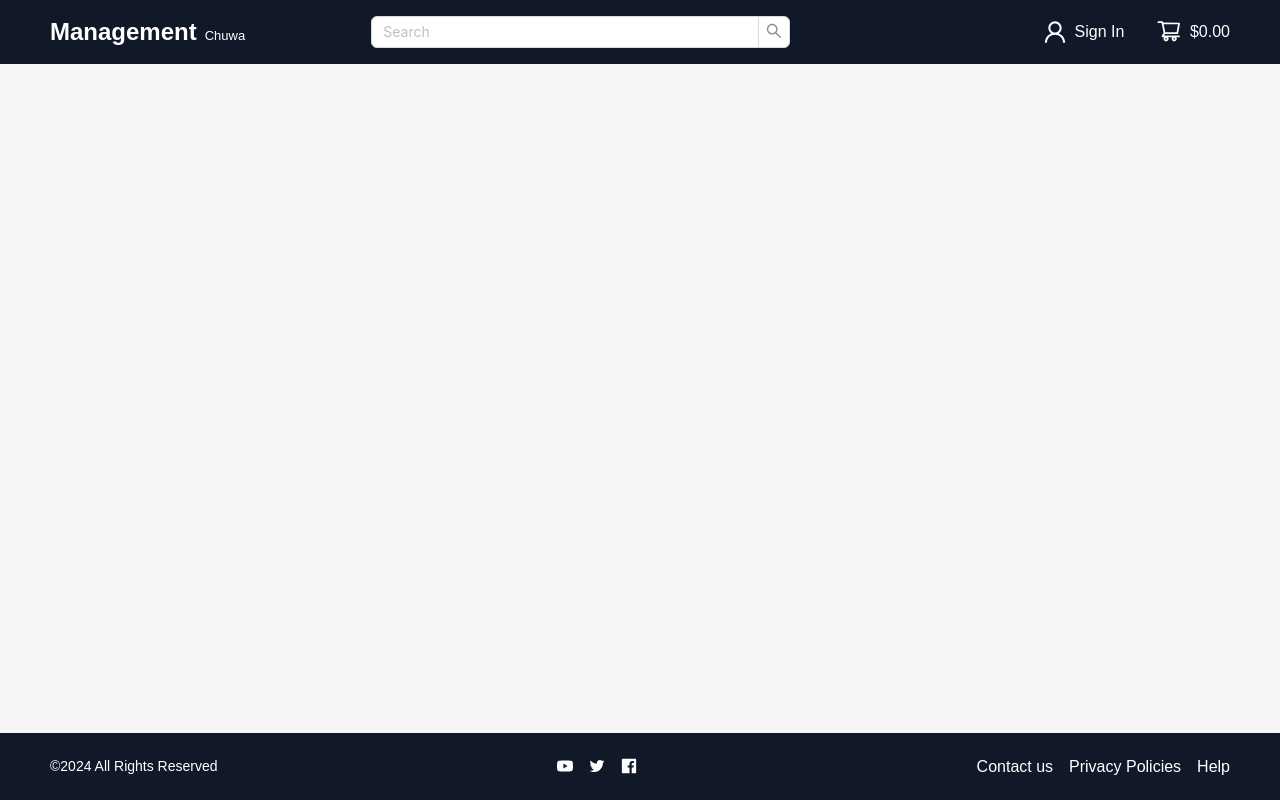
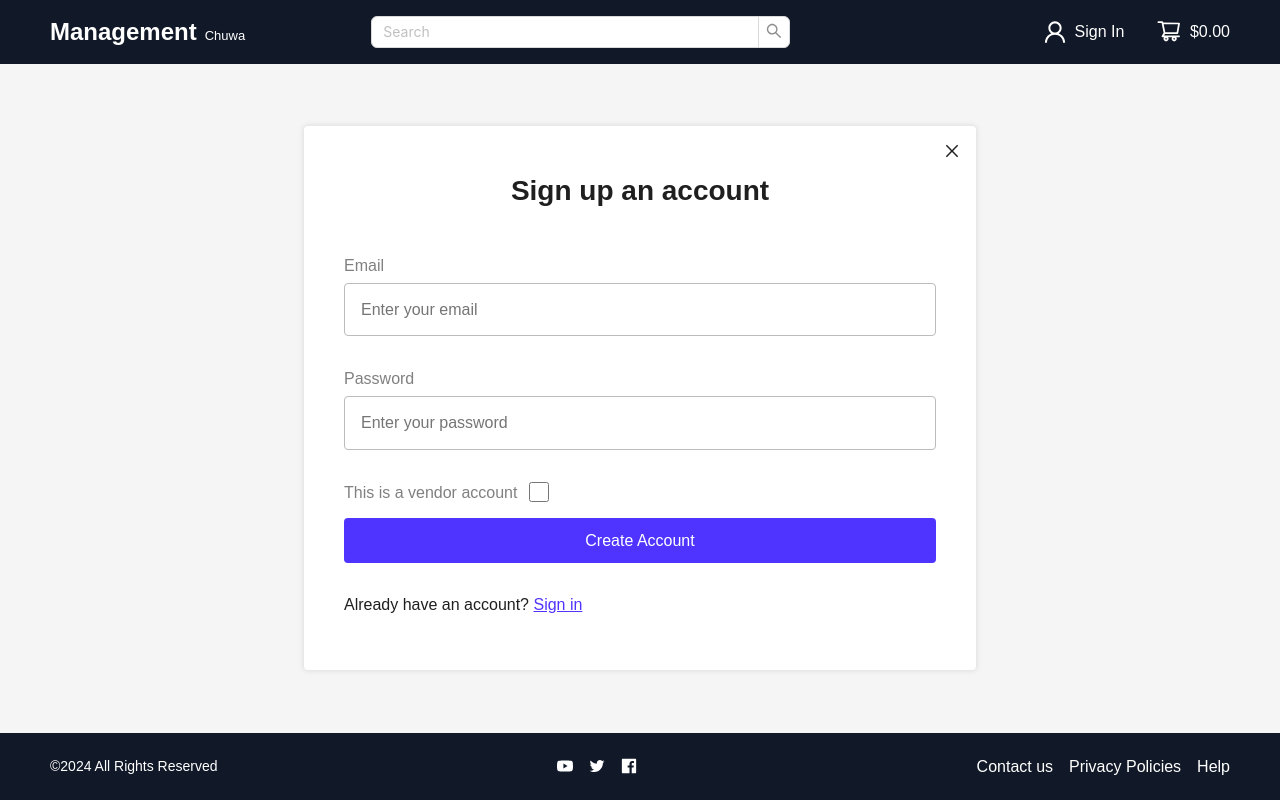
Before and after one commit to JunhaoDeng/chuwa_tripple_kongming_project_group, a React (Vite) app in the folder chuwa_proj1_frontend/: page / in a window 1280 px wide. Built offline with nearby package versions, Linux system fonts and the light colour scheme.

Commit message:
finished signin, signup and update password components

```diff
--- a/chuwa_proj1_frontend/package.json
+++ b/chuwa_proj1_frontend/package.json
@@ -13,7 +13,8 @@
     "@ant-design/icons": "^5.3.7",
     "antd": "^5.18.3",
     "react": "^18.2.0",
-    "react-dom": "^18.2.0"
+    "react-dom": "^18.2.0",
+    "react-redux": "^9.1.2"
   },
   "devDependencies": {
     "@types/react": "^18.2.66",
--- /dev/null
+++ b/chuwa_proj1_frontend/src/components/CheckboxRow.tsx
@@ -0,0 +1,21 @@
+import { useState } from "react"
+import "../styles/CheckboxRow.css"
+/* eslint-disable @typescript-eslint/no-explicit-any */
+type CheckboxRowPropType = {
+    label: string,
+    dataSelectorFunc: (state: any) => any
+}
+
+export default function CheckboxRow(props: CheckboxRowPropType) {
+    // const isChecked = useSelector( props.dataSelectorFunc );
+    const [isChecked, setisChecked] = useState<boolean>(false); // test
+
+    const handleCheckboxChange = (e: any) => {
+        setisChecked(e.target.checked);
+    }
+
+    return <div className="checkbox_row">
+        <div className="checkbox_label">{ props.label }</div>
+        <input className="checkbox" type="checkbox" checked={ isChecked } onChange={ handleCheckboxChange }/>
+    </div>
+}
--- /dev/null
+++ b/chuwa_proj1_frontend/src/components/Field.tsx
@@ -0,0 +1,42 @@
+/* eslint-disable @typescript-eslint/no-explicit-any */
+import { useState } from 'react';
+// import { useDispatch, useSelector } from 'react-redux'
+import "../styles/Field.css"
+
+type FieldPropType = {
+    label: string,
+    type: string,
+    // this check function will check if current input data (which is stored in redux) is valid.
+    // if valid, return an empty string
+    // if invalid, return error message
+    checkFunc: (data: string) => string,
+    placeholder: string,
+    inputDataSelectorFunc: (state: any) => any
+}
+
+export default function Field(props: FieldPropType) {
+
+    // const input_data = useSelector( props.inputDataSelectorFunc );
+    const [input_data, setInputData] = useState<string>(""); // test
+    const [error_msg, setErrorMsg] = useState<string>("");
+
+    const handleInputChange = (value: string) => {
+        // useDispatch(...)
+        setInputData(value); // test
+    };
+
+    const handleCheck = () => {
+        const msg: string = props.checkFunc(input_data);
+        setErrorMsg(msg);
+    }
+
+    return (
+        <div className="field">
+            <div className="field_label">{ props.label }</div>
+            <input className='field_input' type={ props.type } placeholder={ props.placeholder }
+                    onChange={ (e) => handleInputChange(e.target.value) }
+                    onBlur={ handleCheck } style={ { borderColor: error_msg === "" ? "rgb(188, 188, 188)" : "red"} }/>
+            <div className='error_msg'>{ error_msg }</div>
+        </div>
+    )
+}
--- /dev/null
+++ b/chuwa_proj1_frontend/src/components/SigninForm.tsx
@@ -0,0 +1,40 @@
+import '../styles/Form.css';
+import Field from './Field';
+import { CloseOutlined } from '@ant-design/icons';
+
+// a's will be replaced by Link element in the future
+
+export default function SigninForm() {
+    const checkEmailFunc = (data: string) => {
+        // eslint-disable-next-line no-useless-escape
+        if (data.length === 0) {
+            return "Email cannot be empty";
+        }
+        return "";
+      }
+
+    const checkPasswordFunc = (data: string) => {
+        if (data.length === 0) {
+            return "Password cannot be empty";
+        }
+        return "";
+      }
+
+    return (
+        <div className='form_container'>
+          <div className='form'>
+            <div className='close_icon_container'><CloseOutlined /></div>
+            <div className='form_title'>Sign in to your account</div>
+            <Field label='Email' type='email' checkFunc={ checkEmailFunc }
+                placeholder='Enter your email' inputDataSelectorFunc={ () => {} }/>
+            <Field label='Password' type='password' checkFunc={ checkPasswordFunc }
+                placeholder='Enter your password' inputDataSelectorFunc={ () => {} }/>
+            <button className='form_submit_button'>Sign in</button>
+            <div className='bottomrow'>
+                <div className='alt'>Don't have an account? <a className='link' href='google.com'>Sign up</a></div>
+                <a className='link' href='google.com'>Forgot password?</a>
+            </div>
+          </div>
+        </div>
+    )
+}
--- /dev/null
+++ b/chuwa_proj1_frontend/src/components/SignupForm.tsx
@@ -0,0 +1,56 @@
+import '../styles/Form.css';
+import Field from './Field';
+import CheckboxRow from './CheckboxRow';
+import { CloseOutlined } from '@ant-design/icons';
+
+// a's will be replaced by Link element in the future
+
+export default function SignUpForm() {
+    const checkEmailFunc = (data: string) => {
+      // eslint-disable-next-line no-useless-escape
+      const re: RegExp = /^(([^<>()\[\]\\.,;:\s@"]+(\.[^<>()\[\]\\.,;:\s@"]+)*)|(".+"))@((\[[0-9]{1,3}\.[0-9]{1,3}\.[0-9]{1,3}\.[0-9]{1,3}])|(([a-zA-Z\-0-9]+\.)+[a-zA-Z]{2,}))$/;
+      if (re.test(data)) {
+        return "";
+      } else {
+        return "Invalid email address"
+      }
+    }
+
+    const checkPasswordFunc = (data: string) => {
+      if (data.length < 8 || data.length > 16) {
+        return "Password must contain 8-16 characters";
+      }
+      if(/\s/.test(data)) {
+        return "Password cannot contain whitespace";
+      }
+      if (!/[A-Z]/.test(data)) {
+        return "Password must contain uppercase letter";
+      }
+      if (!/[a-z]/.test(data)) {
+        return "Password must contain lowercase letter";
+      }
+      if (!/[0-9]/.test(data)) {
+        return "Password must contain digit";
+      }
+      if (!/[^a-zA-Z0-9\s]/.test(data)) {
+        return "Password must contain special character";
+      }
+      return "";
+    }
+
+    return (
+      <div className='form_container'>
+        <div className='form'>
+          <div className='close_icon_container'><CloseOutlined /></div>
+          <div className='form_title'>Sign up an account</div>
+          <Field label='Email' type='email' checkFunc={ checkEmailFunc }
+              placeholder='Enter your email' inputDataSelectorFunc={ () => {} }/>
+          <Field label='Password' type='password' checkFunc={ checkPasswordFunc }
+              placeholder='Enter your password' inputDataSelectorFunc={ () => {} }/>
+          <CheckboxRow label='This is a vendor account' dataSelectorFunc={ () => {} }/>
+          <button className='form_submit_button'>Create Account</button>
+          <div className='alt_label'>Already have an account? <a className='link' href='google.com'>Sign in</a></div>
+        </div>
+      </div>
+    )
+}
--- /dev/null
+++ b/chuwa_proj1_frontend/src/components/UpdatePwdForm.tsx
@@ -0,0 +1,26 @@
+import '../styles/Form.css';
+import Field from './Field';
+import { CloseOutlined } from '@ant-design/icons';
+
+export default function UpdatePwdForm() {
+    const checkEmailFunc = (data: string) => {
+        // eslint-disable-next-line no-useless-escape
+        if (data.length === 0) {
+            return "Email cannot be empty";
+        }
+        return "";
+    }
+
+    return (
+        <div className='form_container'>
+          <div className='form'>
+            <div className='close_icon_container'><CloseOutlined /></div>
+            <div className='form_title' style={{marginBottom: "2rem"}}>Update your password</div>
+            <div className='email_row'>Enter you email link, we will send you the recovery link</div>
+            <Field label='Email' type='email' checkFunc={ checkEmailFunc }
+                placeholder='Enter your email' inputDataSelectorFunc={ () => {} }/>
+            <button className='form_submit_button'>Update password</button>
+          </div>
+        </div>
+    )
+}
--- a/chuwa_proj1_frontend/src/components/layout/index.tsx
+++ b/chuwa_proj1_frontend/src/components/layout/index.tsx
@@ -3,6 +3,9 @@ import { Layout, Input, theme } from 'antd';
 import { UserOutlined, ShoppingCartOutlined, YoutubeFilled, TwitterOutlined, FacebookFilled } from '@ant-design/icons';
 import styles from '../../styles/Layout.module.css';
 import type { SearchProps } from 'antd/es/input/Search';
+import SigninForm from '../SigninForm';
+import SignUpForm from '../SignupForm';
+import UpdatePwdForm from '../UpdatePwdForm';
 
 const { Header, Content, Footer } = Layout;
 const { Search } = Input;
@@ -50,6 +53,13 @@ const WebLayout: React.FC = () => {
         >
           Content
         </div> */}
+
+          {
+            <SignUpForm />
+          // <SigninForm />
+          // <UpdatePwdForm />
+          }
+
       </Content>
       <Footer className={styles.footer}>
         ©{new Date().getFullYear()} All Rights Reserved
--- /dev/null
+++ b/chuwa_proj1_frontend/src/styles/CheckboxRow.css
@@ -0,0 +1,19 @@
+.checkbox_row {
+    display: flex;
+    align-items: center;
+    margin-bottom: 1rem;
+}
+
+.checkbox_label {
+    color: grey;
+    margin-right: 0.7rem;
+}
+
+.checkbox {
+    height: 1.25rem;
+    width: 1.25rem;
+}
+
+.checkbox:active {
+    box-shadow: 0px 0px 5px 1px rgb(121, 101, 255);
+}
--- /dev/null
+++ b/chuwa_proj1_frontend/src/styles/Field.css
@@ -0,0 +1,35 @@
+.field_label {
+    color: grey;
+    margin-bottom: 0.5rem;
+}
+
+.field_input {
+    -webkit-appearance: none;
+    -moz-appearance: none;
+    appearance: none;
+    padding: 1rem;
+    width: 100%;
+    background-color: white;
+    color: black;
+    border: 1px solid rgb(188, 188, 188);
+    border-radius: 4px;
+    outline: none;
+}
+
+.field_input:focus {
+    outline: none;
+    box-shadow: 0px 0px 5px 1px rgb(121, 101, 255);
+}
+
+.error_msg {
+    display: flex;
+    justify-content: right;
+    height: 0.85rem;
+    font-size: 0.85rem;
+    margin-top: 0.2rem;
+    color: red;
+}
+
+.field {
+    margin-bottom: 1rem;
+}
--- /dev/null
+++ b/chuwa_proj1_frontend/src/styles/Form.css
@@ -0,0 +1,102 @@
+.form_container {
+    display: flex;
+    justify-content: center;
+    align-items: center;
+    height: 100%;
+}
+
+.form {
+    width: 42rem;
+    margin-left: 1rem;
+    margin-right: 1rem;
+    box-shadow: 0px 0px 5px 1px rgb(222, 222, 222);
+    border-radius: 4px;
+    background-color: white;
+    padding-left: 2.5rem;
+    padding-right: 2.5rem;
+    padding-bottom: 3.5rem;
+    position: relative;
+}
+
+.close_icon_container {
+    position: absolute;
+    top: 1rem;
+    right: 1rem;
+    z-index: 1000;
+}
+
+.close_icon_container:hover {
+    cursor: pointer;
+}
+
+.form_title {
+    font-size: 28px;
+    font-weight: bold;
+    display: flex;
+    align-items: center;
+    justify-content: center;
+    margin-top: 3rem;
+    margin-bottom: 3rem;
+}
+
+.form_submit_button {
+    width: 100%;
+    padding: 0.8rem;
+    border: none;
+    outline: none;
+    background-color: rgb(79, 52, 255);
+    color: white;
+    border-radius: 4px;
+    margin-bottom: 2rem;
+}
+
+.form_submit_button:active {
+    background-color: rgb(118, 96, 255);
+}
+
+.form_submit_button:hover {
+    cursor: pointer;
+}
+
+.link {
+    color: rgb(79, 52, 255);
+    text-decoration: underline;
+}
+
+.link:active {
+    color: rgb(118, 96, 255);
+}
+
+.link:hover {
+    text-decoration: underline;
+    color: rgb(161, 147, 255);
+    cursor: pointer;
+}
+
+.bottomrow {
+    display: flex;
+    justify-content: space-between;
+}
+
+.email_row {
+    font-size: 0.85rem;
+    display: flex;
+    justify-content: center;
+    align-items: center;
+    margin-bottom: 2.3rem;
+    color: gray;
+}
+
+@media (max-width: 44rem) {
+    .form {
+        width: 100%;
+        margin-left: 1rem;
+        margin-right: 1rem;
+        padding-left: 1rem;
+        padding-right: 1rem;
+    }
+
+    .bottomrow {
+        display: block;
+    }
+}
```
Also changed, not shown: 1 other file (tests, documents, lock files or other folders).
